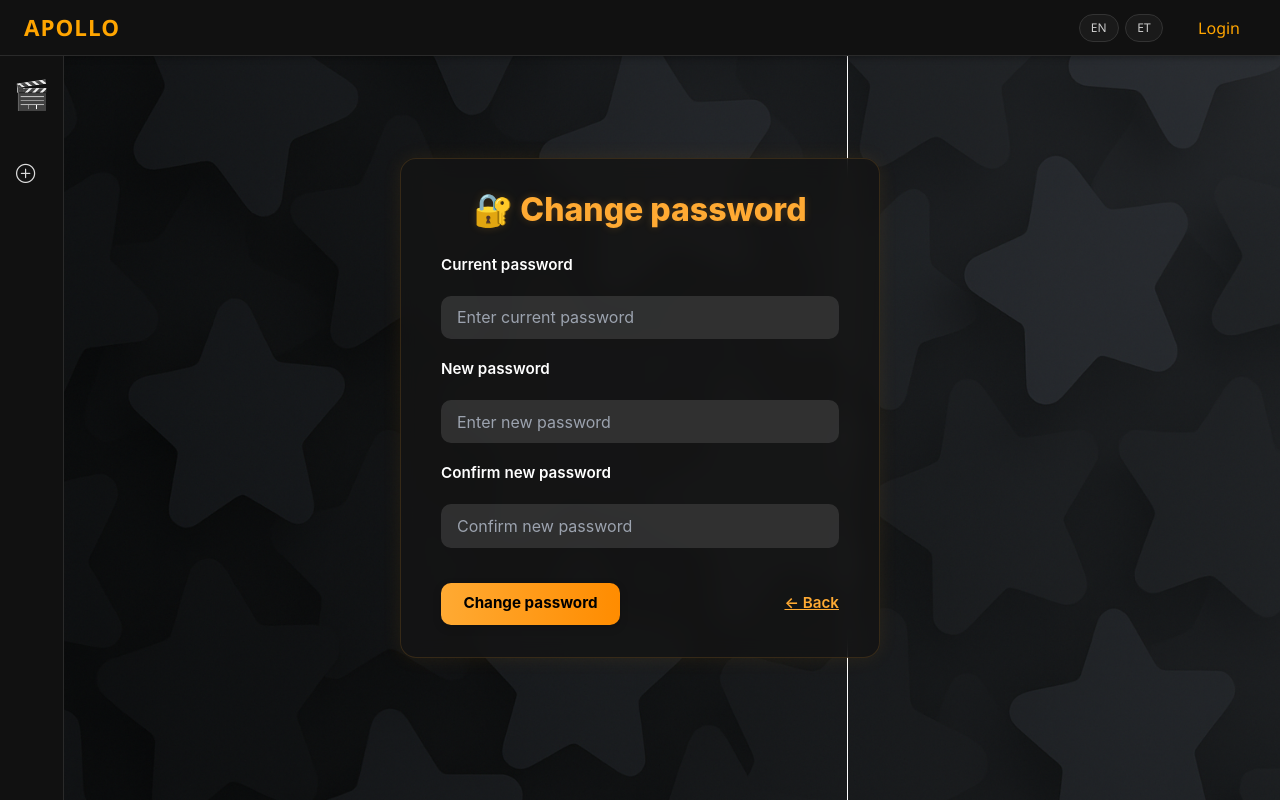
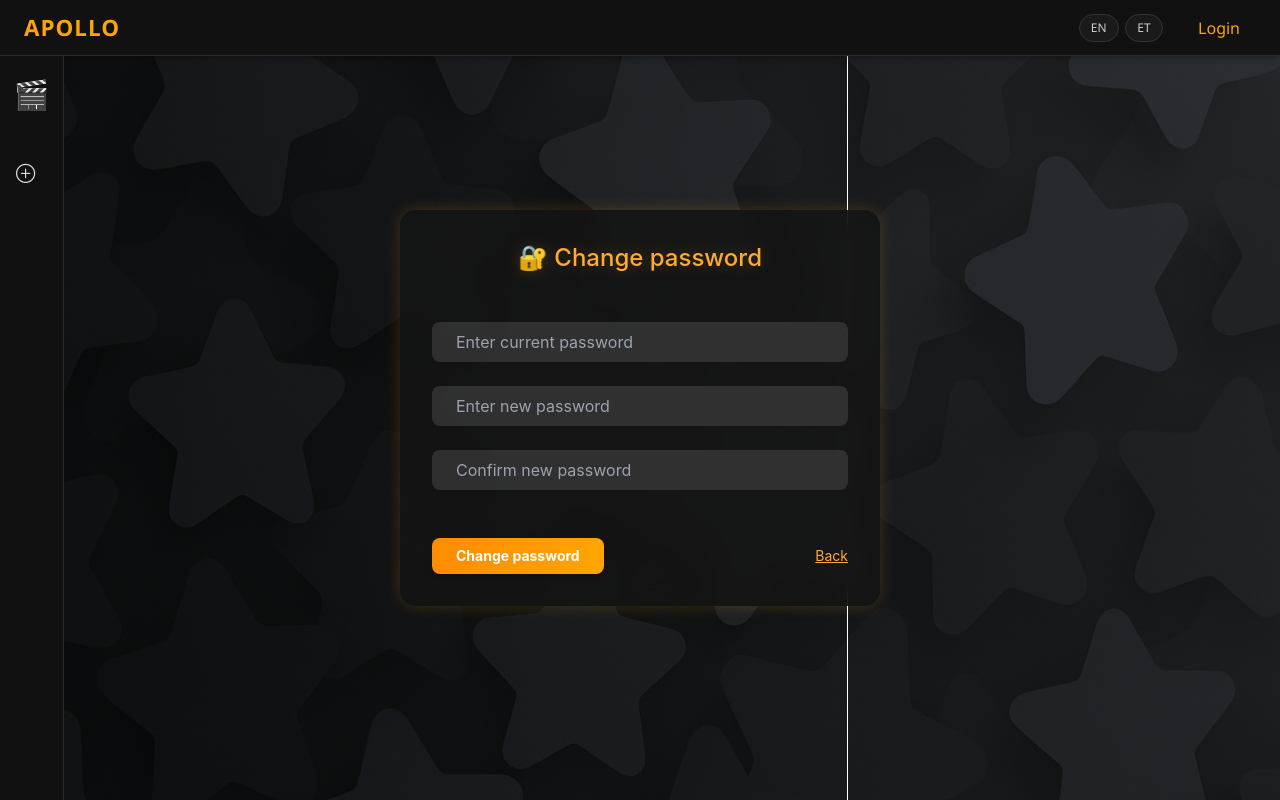
Before and after one commit to MarekMolder/Apollo, a Vue app in the folder frontend/: page /changepassword in a window 1280 px wide. Built offline with nearby package versions, Linux system fonts and the light colour scheme; no server answers.

Commit message:
ChangePassword page changed to tailwind

```diff
--- a/frontend/src/views/AccountView/ChangePassword.vue
+++ b/frontend/src/views/AccountView/ChangePassword.vue
@@ -1,8 +1,8 @@
 <script setup lang="ts">
-import {useUserDataStore} from "@/stores/userDataStore.ts";
-import {IdentityService} from "@/services/IdentityService.ts";
-import {ref} from "vue";
-import {RouterLink} from "vue-router";
+import { useUserDataStore } from "@/stores/userDataStore.ts";
+import { IdentityService } from "@/services/IdentityService.ts";
+import { ref } from "vue";
+import { RouterLink } from "vue-router";
 
 const store = useUserDataStore();
 const identityService = new IdentityService();
@@ -21,170 +21,75 @@ const changePassword = async () => {
   const result = await identityService.changePassword({
     email: store.email!,
     currentPassword: currentPassword.value,
-    newPassword: newPassword.value
+    newPassword: newPassword.value,
   });
 
   message.value = result.errors
     ? `Viga: ${result.errors.join(', ')}`
     : 'Parool muudetud edukalt!';
 };
-
 </script>
 
 <template>
-  <main class="password-wrapper">
-    <section class="password-box">
-      <h1 class="page-title">🔐 {{ $t('Change password') }}</h1>
+  <main class="min-h-[80vh] flex justify-center items-center p-8 font-['Inter'] text-white">
+    <section class="w-full max-w-[480px] bg-[rgba(20,20,20,0.85)] rounded-[16px] p-8 shadow-[0_0_16px_rgba(255,165,0,0.2)] backdrop-blur-md">
+      <h1 class="text-2xl text-center text-[#ffaa33] mb-12 drop-shadow-[0_0_8px_rgba(255,170,51,0.2)]">
+        🔐 {{ $t('Change password') }}
+      </h1>
 
-      <form @submit.prevent="changePassword" class="password-form">
-        <label>{{ $t('Current password') }}</label>
+      <form @submit.prevent="changePassword" class="flex flex-col gap-4">
+        <div>
           <input
             v-model="currentPassword"
             type="password"
             :placeholder="$t('Enter current password')"
+            class="w-full bg-[rgba(60,60,60,0.7)] text-white rounded-lg px-4 py-2 text-base focus:outline-none focus:bg-[rgba(80,80,80,0.85)] focus:border focus:border-[#ffaa33] transition"
           />
+        </div>
 
-        <label>{{ $t('New password') }}</label>
+        <div>
           <input
             v-model="newPassword"
             type="password"
             :placeholder="$t('Enter new password')"
+            class="w-full bg-[rgba(60,60,60,0.7)] text-white rounded-lg px-4 py-2 text-base focus:outline-none focus:bg-[rgba(80,80,80,0.85)] focus:border focus:border-[#ffaa33] transition"
           />
+        </div>
 
-        <label>{{ $t('Confirm new password') }}</label>
+        <div>
           <input
             v-model="confirmNewPassword"
             type="password"
             :placeholder="$t('Confirm new password')"
+            class="w-full bg-[rgba(60,60,60,0.7)] text-white rounded-lg px-4 py-2 text-base focus:outline-none focus:bg-[rgba(80,80,80,0.85)] focus:border focus:border-[#ffaa33] transition"
           />
+        </div>
 
-        <div class="buttons">
-          <button type="submit" class="update-btn">{{ $t('Change password') }}</button>
-          <RouterLink to="/account" class="cancel-btn">
-            ← {{ $t('Back') }}
+        <div class="flex justify-between items-center mt-4">
+          <button
+            type="submit"
+            class="bg-gradient-to-r from-[#ff8c00] to-[#ffa500] text-white font-bold text-sm rounded-lg px-6 py-2 shadow-md hover:from-[#ffc56e] hover:to-[#ffa726] transition"
+          >
+            {{ $t('Change password') }}
+          </button>
+
+          <RouterLink
+            to="/account"
+            class="text-[#ffaa33] text-sm underline hover:text-[#ffd28f] transition"
+          >
+            {{ $t('Back') }}
           </RouterLink>
         </div>
 
-        <p v-if="message" :class="message.includes('Viga') ? 'error-msg' : 'success-msg'">
+        <p
+          v-if="message"
+          :class="message.includes('Viga')
+            ? 'mt-4 text-center font-semibold text-sm bg-[rgba(255,80,80,0.15)] border border-[rgba(255,80,80,0.6)] text-[#ff5f5f] px-4 py-2 rounded-lg'
+            : 'mt-4 text-center font-semibold text-sm bg-[rgba(0,255,100,0.1)] border border-[rgba(0,255,100,0.4)] text-[#9effb1] px-4 py-2 rounded-lg'"
+        >
           {{ message }}
         </p>
       </form>
     </section>
   </main>
 </template>
-
-<style scoped>
-.password-wrapper {
-  min-height: 80vh;
-  display: flex;
-  justify-content: center;
-  align-items: center;
-  padding: 2rem;
-  font-family: 'Inter', sans-serif;
-  color: white;
-}
-
-.password-box {
-  background: rgba(20, 20, 20, 0.85);
-  backdrop-filter: blur(10px);
-  border-radius: 16px;
-  padding: 2rem 2.5rem;
-  width: 100%;
-  max-width: 480px;
-  box-shadow: 0 0 20px rgba(255, 165, 0, 0.08);
-  border: 1px solid rgba(255, 170, 51, 0.15);
-}
-
-.page-title {
-  font-size: 2rem;
-  font-weight: 800;
-  text-align: center;
-  color: #ffaa33;
-  margin-bottom: 1.5rem;
-  text-shadow: 0 0 8px rgba(255, 170, 51, 0.2);
-}
-
-.password-form {
-  display: flex;
-  flex-direction: column;
-  gap: 1.2rem;
-}
-
-.password-form label {
-  font-weight: 600;
-  font-size: 0.95rem;
-}
-
-.password-form input {
-  padding: 0.6rem 1rem;
-  font-size: 1rem;
-  border-radius: 10px;
-  background: rgba(60, 60, 60, 0.7);
-  border: none;
-  color: white;
-  transition: all 0.2s ease;
-}
-
-.password-form input:focus {
-  outline: none;
-  background: rgba(80, 80, 80, 0.85);
-  border: 1px solid #ffaa33;
-}
-
-.buttons {
-  display: flex;
-  justify-content: space-between;
-  align-items: center;
-  margin-top: 1rem;
-}
-
-.update-btn {
-  background: linear-gradient(to right, #ffaa33, #ff8c00);
-  color: black;
-  font-weight: bold;
-  font-size: 0.95rem;
-  border-radius: 10px;
-  padding: 0.6rem 1.4rem;
-  border: none;
-  cursor: pointer;
-  box-shadow: 0 3px 8px rgba(0, 0, 0, 0.2);
-}
-
-.update-btn:hover {
-  background: linear-gradient(to right, #ffc56e, #ffa726);
-}
-
-.cancel-btn {
-  color: #ffaa33;
-  font-weight: 600;
-  font-size: 0.95rem;
-  text-decoration: underline;
-  transition: color 0.2s ease;
-}
-
-.cancel-btn:hover {
-  color: #ffd28f;
-}
-
-.success-msg,
-.error-msg {
-  margin-top: 1rem;
-  font-weight: 600;
-  font-size: 0.95rem;
-  text-align: center;
-  padding: 0.6rem 1rem;
-  border-radius: 10px;
-}
-
-.success-msg {
-  background: rgba(0, 255, 100, 0.1);
-  border: 1px solid rgba(0, 255, 100, 0.4);
-  color: #9effb1;
-}
-
-.error-msg {
-  background: rgba(255, 80, 80, 0.15);
-  border: 1px solid rgba(255, 80, 80, 0.6);
-  color: #ff5f5f;
-}
-</style>
```
Lines whose indentation alone changed are shown as unchanged.
